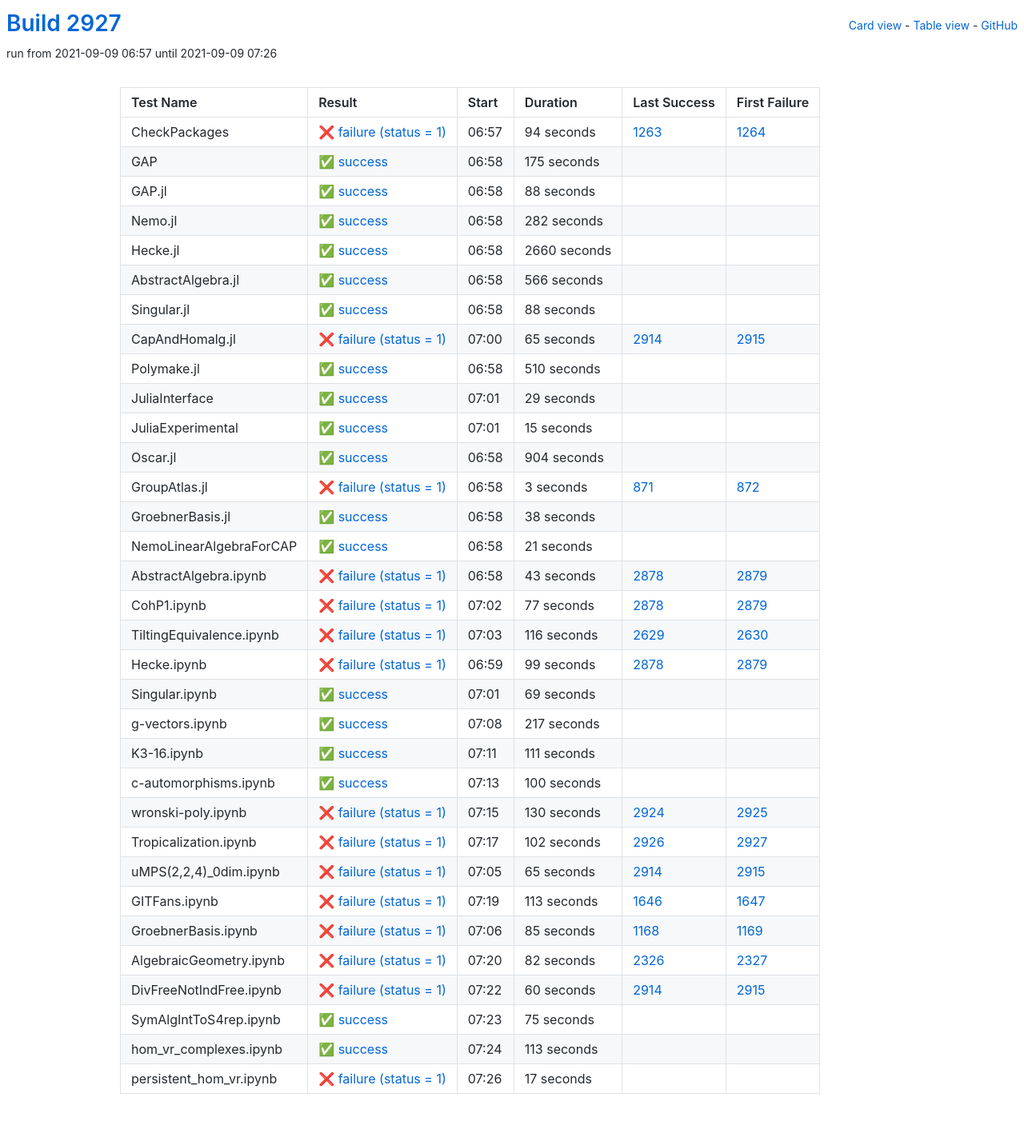
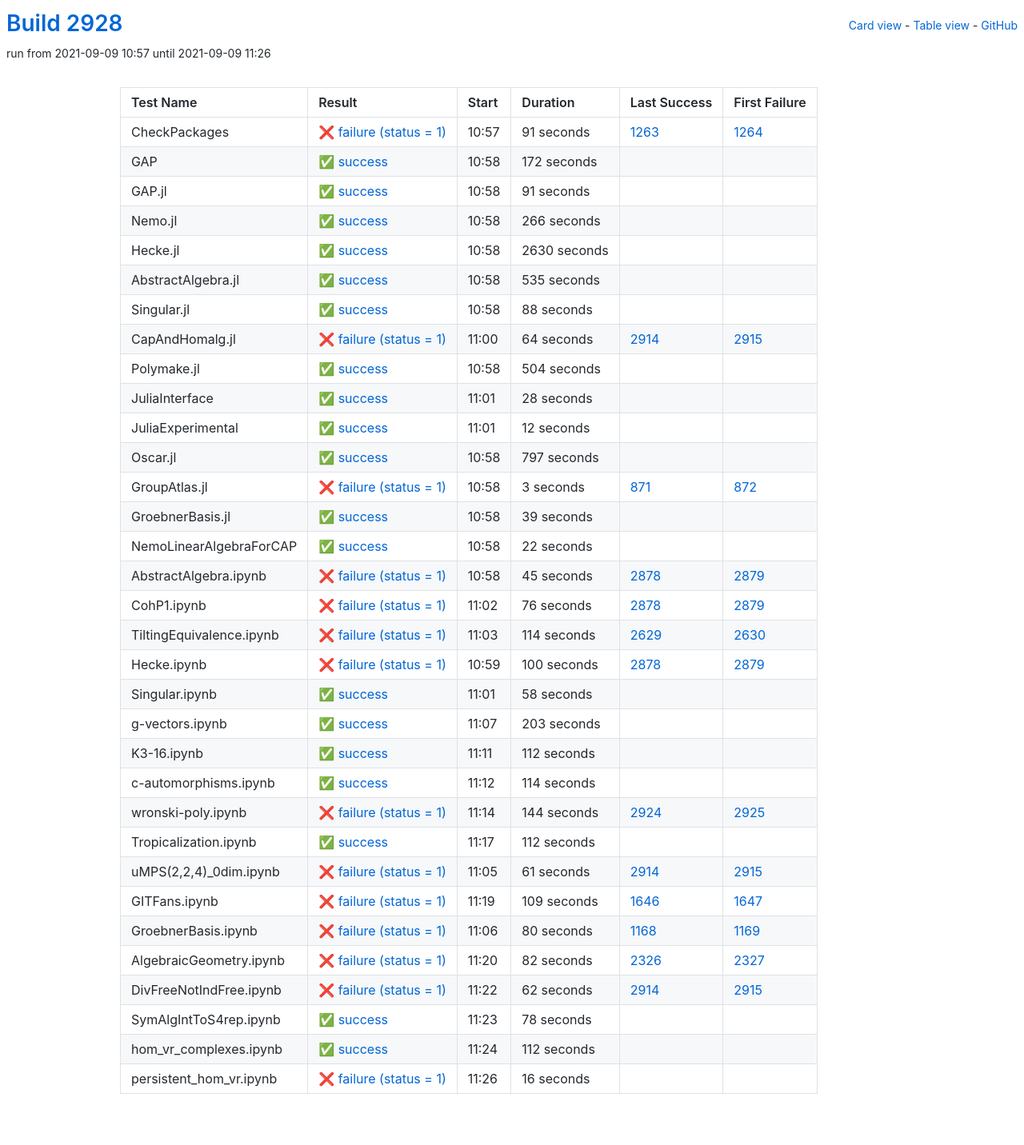
Before and after one commit to oscar-system/oscar-ci-status-stable, a Jekyll site: the page built from table.html, in a window 1280 px wide. Shown: the whole page at 80% size. Built offline with Jekyll 4.4.1, drawn with Linux system fonts in a browser that asks for light colours.

Commit message:
Build #2928

```diff
--- a/_data/ci.yml
+++ b/_data/ci.yml
@@ -1,6 +1,6 @@
 ---
-build: 2927
-build_url: https://oscarci.mathematik.uni-kl.de/job/oscar-stable/2927/
+build: 2928
+build_url: https://oscarci.mathematik.uni-kl.de/job/oscar-stable/2928/
 job: oscar-stable
 organization: oscar-system
 repo: oscar-ci-status-stable
@@ -8,80 +8,80 @@ repourl: https://github.com/oscar-system/oscar-ci-status-stable
 tests:
 - name: CheckPackages
   id: checkpackages
-  log: https://oscarci.mathematik.uni-kl.de/job/oscar-stable/2927/artifact/logs/build-2927/CheckPackages.log
-  start: 2021-09-09 06:57
+  log: https://oscarci.mathematik.uni-kl.de/job/oscar-stable/2928/artifact/logs/build-2928/CheckPackages.log
+  start: 2021-09-09 10:57
   success: false
   exitcode: 1
   status: failure
-  duration: 94
+  duration: 91
   last_success: 1263
   last_success_url: https://oscarci.mathematik.uni-kl.de/job/oscar-stable/1263/
   first_failure: 1264
   first_failure_url: https://oscarci.mathematik.uni-kl.de/job/oscar-stable/1264/
 - name: GAP
   id: gap
-  log: https://oscarci.mathematik.uni-kl.de/job/oscar-stable/2927/artifact/logs/build-2927/GAP.log
-  start: 2021-09-09 06:58
+  log: https://oscarci.mathematik.uni-kl.de/job/oscar-stable/2928/artifact/logs/build-2928/GAP.log
+  start: 2021-09-09 10:58
   success: true
   exitcode: 0
   status: success
-  duration: 175
+  duration: 172
   last_success: false
   last_success_url:
   first_failure: false
   first_failure_url:
 - name: GAP.jl
   id: gap-jl
-  log: https://oscarci.mathematik.uni-kl.de/job/oscar-stable/2927/artifact/logs/build-2927/GAP.jl.log
-  start: 2021-09-09 06:58
+  log: https://oscarci.mathematik.uni-kl.de/job/oscar-stable/2928/artifact/logs/build-2928/GAP.jl.log
+  start: 2021-09-09 10:58
   success: true
   exitcode: 0
   status: success
-  duration: 88
+  duration: 91
   last_success: false
   last_success_url:
   first_failure: false
   first_failure_url:
 - name: Nemo.jl
   id: nemo-jl
-  log: https://oscarci.mathematik.uni-kl.de/job/oscar-stable/2927/artifact/logs/build-2927/Nemo.jl.log
-  start: 2021-09-09 06:58
+  log: https://oscarci.mathematik.uni-kl.de/job/oscar-stable/2928/artifact/logs/build-2928/Nemo.jl.log
+  start: 2021-09-09 10:58
   success: true
   exitcode: 0
   status: success
-  duration: 282
+  duration: 266
   last_success: false
   last_success_url:
   first_failure: false
   first_failure_url:
 - name: Hecke.jl
   id: hecke-jl
-  log: https://oscarci.mathematik.uni-kl.de/job/oscar-stable/2927/artifact/logs/build-2927/Hecke.jl.log
-  start: 2021-09-09 06:58
+  log: https://oscarci.mathematik.uni-kl.de/job/oscar-stable/2928/artifact/logs/build-2928/Hecke.jl.log
+  start: 2021-09-09 10:58
   success: true
   exitcode: 0
   status: success
-  duration: 2660
+  duration: 2630
   last_success: false
   last_success_url:
   first_failure: false
   first_failure_url:
 - name: AbstractAlgebra.jl
   id: abstractalgebra-jl
-  log: https://oscarci.mathematik.uni-kl.de/job/oscar-stable/2927/artifact/logs/build-2927/AbstractAlgebra.jl.log
-  start: 2021-09-09 06:58
+  log: https://oscarci.mathematik.uni-kl.de/job/oscar-stable/2928/artifact/logs/build-2928/AbstractAlgebra.jl.log
+  start: 2021-09-09 10:58
   success: true
   exitcode: 0
   status: success
-  duration: 566
+  duration: 535
   last_success: false
   last_success_url:
   first_failure: false
   first_failure_url:
 - name: Singular.jl
   id: singular-jl
-  log: https://oscarci.mathematik.uni-kl.de/job/oscar-stable/2927/artifact/logs/build-2927/Singular.jl.log
-  start: 2021-09-09 06:58
+  log: https://oscarci.mathematik.uni-kl.de/job/oscar-stable/2928/artifact/logs/build-2928/Singular.jl.log
+  start: 2021-09-09 10:58
   success: true
   exitcode: 0
   status: success
@@ -92,68 +92,68 @@ tests:
   first_failure_url:
 - name: CapAndHomalg.jl
   id: capandhomalg-jl
-  log: https://oscarci.mathematik.uni-kl.de/job/oscar-stable/2927/artifact/logs/build-2927/CapAndHomalg.jl.log
-  start: 2021-09-09 07:00
+  log: https://oscarci.mathematik.uni-kl.de/job/oscar-stable/2928/artifact/logs/build-2928/CapAndHomalg.jl.log
+  start: 2021-09-09 11:00
   success: false
   exitcode: 1
   status: failure
-  duration: 65
+  duration: 64
   last_success: 2914
   last_success_url: https://oscarci.mathematik.uni-kl.de/job/oscar-stable/2914/
   first_failure: 2915
   first_failure_url: https://oscarci.mathematik.uni-kl.de/job/oscar-stable/2915/
 - name: Polymake.jl
   id: polymake-jl
-  log: https://oscarci.mathematik.uni-kl.de/job/oscar-stable/2927/artifact/logs/build-2927/Polymake.jl.log
-  start: 2021-09-09 06:58
+  log: https://oscarci.mathematik.uni-kl.de/job/oscar-stable/2928/artifact/logs/build-2928/Polymake.jl.log
+  start: 2021-09-09 10:58
   success: true
   exitcode: 0
   status: success
-  duration: 510
+  duration: 504
   last_success: false
   last_success_url:
   first_failure: false
   first_failure_url:
 - name: JuliaInterface
   id: juliainterface
-  log: https://oscarci.mathematik.uni-kl.de/job/oscar-stable/2927/artifact/logs/build-2927/JuliaInterface.log
-  start: 2021-09-09 07:01
+  log: https://oscarci.mathematik.uni-kl.de/job/oscar-stable/2928/artifact/logs/build-2928/JuliaInterface.log
+  start: 2021-09-09 11:01
   success: true
   exitcode: 0
   status: success
-  duration: 29
+  duration: 28
   last_success: false
   last_success_url:
   first_failure: false
   first_failure_url:
 - name: JuliaExperimental
   id: juliaexperimental
-  log: https://oscarci.mathematik.uni-kl.de/job/oscar-stable/2927/artifact/logs/build-2927/JuliaExperimental.log
-  start: 2021-09-09 07:01
+  log: https://oscarci.mathematik.uni-kl.de/job/oscar-stable/2928/artifact/logs/build-2928/JuliaExperimental.log
+  start: 2021-09-09 11:01
   success: true
   exitcode: 0
   status: success
-  duration: 15
+  duration: 12
   last_success: false
   last_success_url:
   first_failure: false
   first_failure_url:
 - name: Oscar.jl
   id: oscar-jl
-  log: https://oscarci.mathematik.uni-kl.de/job/oscar-stable/2927/artifact/logs/build-2927/Oscar.jl.log
-  start: 2021-09-09 06:58
+  log: https://oscarci.mathematik.uni-kl.de/job/oscar-stable/2928/artifact/logs/build-2928/Oscar.jl.log
+  start: 2021-09-09 10:58
   success: true
   exitcode: 0
   status: success
-  duration: 904
+  duration: 797
   last_success: false
   last_success_url:
   first_failure: false
   first_failure_url:
 - name: GroupAtlas.jl
   id: groupatlas-jl
-  log: https://oscarci.mathematik.uni-kl.de/job/oscar-stable/2927/artifact/logs/build-2927/GroupAtlas.jl.log
-  start: 2021-09-09 06:58
+  log: https://oscarci.mathematik.uni-kl.de/job/oscar-stable/2928/artifact/logs/build-2928/GroupAtlas.jl.log
+  start: 2021-09-09 10:58
   success: false
   exitcode: 1
   status: failure
@@ -164,188 +164,188 @@ tests:
   first_failure_url: https://oscarci.mathematik.uni-kl.de/job/oscar-stable/872/
 - name: GroebnerBasis.jl
   id: groebnerbasis-jl
-  log: https://oscarci.mathematik.uni-kl.de/job/oscar-stable/2927/artifact/logs/build-2927/GroebnerBasis.jl.log
-  start: 2021-09-09 06:58
+  log: https://oscarci.mathematik.uni-kl.de/job/oscar-stable/2928/artifact/logs/build-2928/GroebnerBasis.jl.log
+  start: 2021-09-09 10:58
   success: true
   exitcode: 0
   status: success
-  duration: 38
+  duration: 39
   last_success: false
   last_success_url:
   first_failure: false
   first_failure_url:
 - name: NemoLinearAlgebraForCAP
   id: nemolinearalgebraforcap
-  log: https://oscarci.mathematik.uni-kl.de/job/oscar-stable/2927/artifact/logs/build-2927/NemoLinearAlgebraForCAP.log
-  start: 2021-09-09 06:58
+  log: https://oscarci.mathematik.uni-kl.de/job/oscar-stable/2928/artifact/logs/build-2928/NemoLinearAlgebraForCAP.log
+  start: 2021-09-09 10:58
   success: true
   exitcode: 0
   status: success
-  duration: 21
+  duration: 22
   last_success: false
   last_success_url:
   first_failure: false
   first_failure_url:
 - name: AbstractAlgebra.ipynb
   id: abstractalgebra-ipynb
-  log: https://oscarci.mathematik.uni-kl.de/job/oscar-stable/2927/artifact/logs/build-2927/AbstractAlgebra.ipynb.log
-  start: 2021-09-09 06:58
+  log: https://oscarci.mathematik.uni-kl.de/job/oscar-stable/2928/artifact/logs/build-2928/AbstractAlgebra.ipynb.log
+  start: 2021-09-09 10:58
   success: false
   exitcode: 1
   status: failure
-  duration: 43
+  duration: 45
   last_success: 2878
   last_success_url: https://oscarci.mathematik.uni-kl.de/job/oscar-stable/2878/
   first_failure: 2879
   first_failure_url: https://oscarci.mathematik.uni-kl.de/job/oscar-stable/2879/
 - name: CohP1.ipynb
   id: cohp1-ipynb
-  log: https://oscarci.mathematik.uni-kl.de/job/oscar-stable/2927/artifact/logs/build-2927/CohP1.ipynb.log
-  start: 2021-09-09 07:02
+  log: https://oscarci.mathematik.uni-kl.de/job/oscar-stable/2928/artifact/logs/build-2928/CohP1.ipynb.log
+  start: 2021-09-09 11:02
   success: false
   exitcode: 1
   status: failure
-  duration: 77
+  duration: 76
   last_success: 2878
   last_success_url: https://oscarci.mathematik.uni-kl.de/job/oscar-stable/2878/
   first_failure: 2879
   first_failure_url: https://oscarci.mathematik.uni-kl.de/job/oscar-stable/2879/
 - name: TiltingEquivalence.ipynb
   id: tiltingequivalence-ipynb
-  log: https://oscarci.mathematik.uni-kl.de/job/oscar-stable/2927/artifact/logs/build-2927/TiltingEquivalence.ipynb.log
-  start: 2021-09-09 07:03
+  log: https://oscarci.mathematik.uni-kl.de/job/oscar-stable/2928/artifact/logs/build-2928/TiltingEquivalence.ipynb.log
+  start: 2021-09-09 11:03
   success: false
   exitcode: 1
   status: failure
-  duration: 116
+  duration: 114
   last_success: 2629
   last_success_url: https://oscarci.mathematik.uni-kl.de/job/oscar-stable/2629/
   first_failure: 2630
   first_failure_url: https://oscarci.mathematik.uni-kl.de/job/oscar-stable/2630/
 - name: Hecke.ipynb
   id: hecke-ipynb
-  log: https://oscarci.mathematik.uni-kl.de/job/oscar-stable/2927/artifact/logs/build-2927/Hecke.ipynb.log
-  start: 2021-09-09 06:59
+  log: https://oscarci.mathematik.uni-kl.de/job/oscar-stable/2928/artifact/logs/build-2928/Hecke.ipynb.log
+  start: 2021-09-09 10:59
   success: false
   exitcode: 1
   status: failure
-  duration: 99
+  duration: 100
   last_success: 2878
   last_success_url: https://oscarci.mathematik.uni-kl.de/job/oscar-stable/2878/
   first_failure: 2879
   first_failure_url: https://oscarci.mathematik.uni-kl.de/job/oscar-stable/2879/
 - name: Singular.ipynb
   id: singular-ipynb
-  log: https://oscarci.mathematik.uni-kl.de/job/oscar-stable/2927/artifact/logs/build-2927/Singular.ipynb.log
-  start: 2021-09-09 07:01
+  log: https://oscarci.mathematik.uni-kl.de/job/oscar-stable/2928/artifact/logs/build-2928/Singular.ipynb.log
+  start: 2021-09-09 11:01
   success: true
   exitcode: 0
   status: success
-  duration: 69
+  duration: 58
   last_success: false
   last_success_url:
   first_failure: false
   first_failure_url:
 - name: g-vectors.ipynb
   id: g-vectors-ipynb
-  log: https://oscarci.mathematik.uni-kl.de/job/oscar-stable/2927/artifact/logs/build-2927/g-vectors.ipynb.log
-  start: 2021-09-09 07:08
+  log: https://oscarci.mathematik.uni-kl.de/job/oscar-stable/2928/artifact/logs/build-2928/g-vectors.ipynb.log
+  start: 2021-09-09 11:07
   success: true
   exitcode: 0
   status: success
-  duration: 217
+  duration: 203
   last_success: false
   last_success_url:
   first_failure: false
   first_failure_url:
 - name: K3-16.ipynb
   id: k3-16-ipynb
-  log: https://oscarci.mathematik.uni-kl.de/job/oscar-stable/2927/artifact/logs/build-2927/K3-16.ipynb.log
-  start: 2021-09-09 07:11
+  log: https://oscarci.mathematik.uni-kl.de/job/oscar-stable/2928/artifact/logs/build-2928/K3-16.ipynb.log
+  start: 2021-09-09 11:11
   success: true
   exitcode: 0
   status: success
-  duration: 111
+  duration: 112
   last_success: false
   last_success_url:
   first_failure: false
   first_failure_url:
 - name: c-automorphisms.ipynb
   id: c-automorphisms-ipynb
-  log: https://oscarci.mathematik.uni-kl.de/job/oscar-stable/2927/artifact/logs/build-2927/c-automorphisms.ipynb.log
-  start: 2021-09-09 07:13
+  log: https://oscarci.mathematik.uni-kl.de/job/oscar-stable/2928/artifact/logs/build-2928/c-automorphisms.ipynb.log
+  start: 2021-09-09 11:12
   success: true
   exitcode: 0
   status: success
-  duration: 100
+  duration: 114
   last_success: false
   last_success_url:
   first_failure: false
   first_failure_url:
 - name: wronski-poly.ipynb
   id: wronski-poly-ipynb
-  log: https://oscarci.mathematik.uni-kl.de/job/oscar-stable/2927/artifact/logs/build-2927/wronski-poly.ipynb.log
-  start: 2021-09-09 07:15
+  log: https://oscarci.mathematik.uni-kl.de/job/oscar-stable/2928/artifact/logs/build-2928/wronski-poly.ipynb.log
+  start: 2021-09-09 11:14
   success: false
   exitcode: 1
   status: failure
-  duration: 130
+  duration: 144
   last_success: 2924
   last_success_url: https://oscarci.mathematik.uni-kl.de/job/oscar-stable/2924/
   first_failure: 2925
   first_failure_url: https://oscarci.mathematik.uni-kl.de/job/oscar-stable/2925/
 - name: Tropicalization.ipynb
   id: tropicalization-ipynb
-  log: https://oscarci.mathematik.uni-kl.de/job/oscar-stable/2927/artifact/logs/build-2927/Tropicalization.ipynb.log
-  start: 2021-09-09 07:17
+  log: https://oscarci.mathematik.uni-kl.de/job/oscar-stable/2928/artifact/logs/build-2928/Tropicalization.ipynb.log
+  start: 2021-09-09 11:17
+  success: true
+  exitcode: 0
+  status: success
+  duration: 112
+  last_success: false
+  last_success_url:
+  first_failure: false
+  first_failure_url:
+- name: uMPS(2,2,4)_0dim.ipynb
+  id: umps-2-2-4-0dim-ipynb
+  log: https://oscarci.mathematik.uni-kl.de/job/oscar-stable/2928/artifact/logs/build-2928/uMPS-2-2-4-_0dim.ipynb.log
+  start: 2021-09-09 11:05
   success: false
   exitcode: 1
   status: failure
-  duration: 102
-  last_success: 2926
-  last_success_url: https://oscarci.mathematik.uni-kl.de/job/oscar-stable/2926/
-  first_failure: 2927
-  first_failure_url: https://oscarci.mathematik.uni-kl.de/job/oscar-stable/2927/
-- name: uMPS(2,2,4)_0dim.ipynb
-  id: umps-2-2-4-0dim-ipynb
-  log: https://oscarci.mathematik.uni-kl.de/job/oscar-stable/2927/artifact/logs/build-2927/uMPS-2-2-4-_0dim.ipynb.log
-  start: 2021-09-09 07:05
-  success: false
-  exitcode: 1
-  status: failure
-  duration: 65
+  duration: 61
   last_success: 2914
   last_success_url: https://oscarci.mathematik.uni-kl.de/job/oscar-stable/2914/
   first_failure: 2915
   first_failure_url: https://oscarci.mathematik.uni-kl.de/job/oscar-stable/2915/
 - name: GITFans.ipynb
   id: gitfans-ipynb
-  log: https://oscarci.mathematik.uni-kl.de/job/oscar-stable/2927/artifact/logs/build-2927/GITFans.ipynb.log
-  start: 2021-09-09 07:19
+  log: https://oscarci.mathematik.uni-kl.de/job/oscar-stable/2928/artifact/logs/build-2928/GITFans.ipynb.log
+  start: 2021-09-09 11:19
   success: false
   exitcode: 1
   status: failure
-  duration: 113
+  duration: 109
   last_success: 1646
   last_success_url: https://oscarci.mathematik.uni-kl.de/job/oscar-stable/1646/
   first_failure: 1647
   first_failure_url: https://oscarci.mathematik.uni-kl.de/job/oscar-stable/1647/
 - name: GroebnerBasis.ipynb
   id: groebnerbasis-ipynb
-  log: https://oscarci.mathematik.uni-kl.de/job/oscar-stable/2927/artifact/logs/build-2927/GroebnerBasis.ipynb.log
-  start: 2021-09-09 07:06
+  log: https://oscarci.mathematik.uni-kl.de/job/oscar-stable/2928/artifact/logs/build-2928/GroebnerBasis.ipynb.log
+  start: 2021-09-09 11:06
   success: false
   exitcode: 1
   status: failure
-  duration: 85
+  duration: 80
   last_success: 1168
   last_success_url: https://oscarci.mathematik.uni-kl.de/job/oscar-stable/1168/
   first_failure: 1169
   first_failure_url: https://oscarci.mathematik.uni-kl.de/job/oscar-stable/1169/
 - name: AlgebraicGeometry.ipynb
   id: algebraicgeometry-ipynb
-  log: https://oscarci.mathematik.uni-kl.de/job/oscar-stable/2927/artifact/logs/build-2927/AlgebraicGeometry.ipynb.log
-  start: 2021-09-09 07:20
+  log: https://oscarci.mathematik.uni-kl.de/job/oscar-stable/2928/artifact/logs/build-2928/AlgebraicGeometry.ipynb.log
+  start: 2021-09-09 11:20
   success: false
   exitcode: 1
   status: failure
@@ -356,48 +356,48 @@ tests:
   first_failure_url: https://oscarci.mathematik.uni-kl.de/job/oscar-stable/2327/
 - name: DivFreeNotIndFree.ipynb
   id: divfreenotindfree-ipynb
-  log: https://oscarci.mathematik.uni-kl.de/job/oscar-stable/2927/artifact/logs/build-2927/DivFreeNotIndFree.ipynb.log
-  start: 2021-09-09 07:22
+  log: https://oscarci.mathematik.uni-kl.de/job/oscar-stable/2928/artifact/logs/build-2928/DivFreeNotIndFree.ipynb.log
+  start: 2021-09-09 11:22
   success: false
   exitcode: 1
   status: failure
-  duration: 60
+  duration: 62
   last_success: 2914
   last_success_url: https://oscarci.mathematik.uni-kl.de/job/oscar-stable/2914/
   first_failure: 2915
   first_failure_url: https://oscarci.mathematik.uni-kl.de/job/oscar-stable/2915/
 - name: SymAlgIntToS4rep.ipynb
   id: symalginttos4rep-ipynb
-  log: https://oscarci.mathematik.uni-kl.de/job/oscar-stable/2927/artifact/logs/build-2927/SymAlgIntToS4rep.ipynb.log
-  start: 2021-09-09 07:23
+  log: https://oscarci.mathematik.uni-kl.de/job/oscar-stable/2928/artifact/logs/build-2928/SymAlgIntToS4rep.ipynb.log
+  start: 2021-09-09 11:23
   success: true
   exitcode: 0
   status: success
-  duration: 75
+  duration: 78
   last_success: false
   last_success_url:
   first_failure: false
   first_failure_url:
 - name: hom_vr_complexes.ipynb
   id: hom-vr-complexes-ipynb
-  log: https://oscarci.mathematik.uni-kl.de/job/oscar-stable/2927/artifact/logs/build-2927/hom_vr_complexes.ipynb.log
-  start: 2021-09-09 07:24
+  log: https://oscarci.mathematik.uni-kl.de/job/oscar-stable/2928/artifact/logs/build-2928/hom_vr_complexes.ipynb.log
+  start: 2021-09-09 11:24
   success: true
   exitcode: 0
   status: success
-  duration: 113
+  duration: 112
   last_success: false
   last_success_url:
   first_failure: false
   first_failure_url:
 - name: persistent_hom_vr.ipynb
   id: persistent-hom-vr-ipynb
-  log: https://oscarci.mathematik.uni-kl.de/job/oscar-stable/2927/artifact/logs/build-2927/persistent_hom_vr.ipynb.log
-  start: 2021-09-09 07:26
+  log: https://oscarci.mathematik.uni-kl.de/job/oscar-stable/2928/artifact/logs/build-2928/persistent_hom_vr.ipynb.log
+  start: 2021-09-09 11:26
   success: false
   exitcode: 1
   status: failure
-  duration: 17
+  duration: 16
   last_success: false
   last_success_url:
   first_failure: false
```
Also changed, not shown: README.md.
